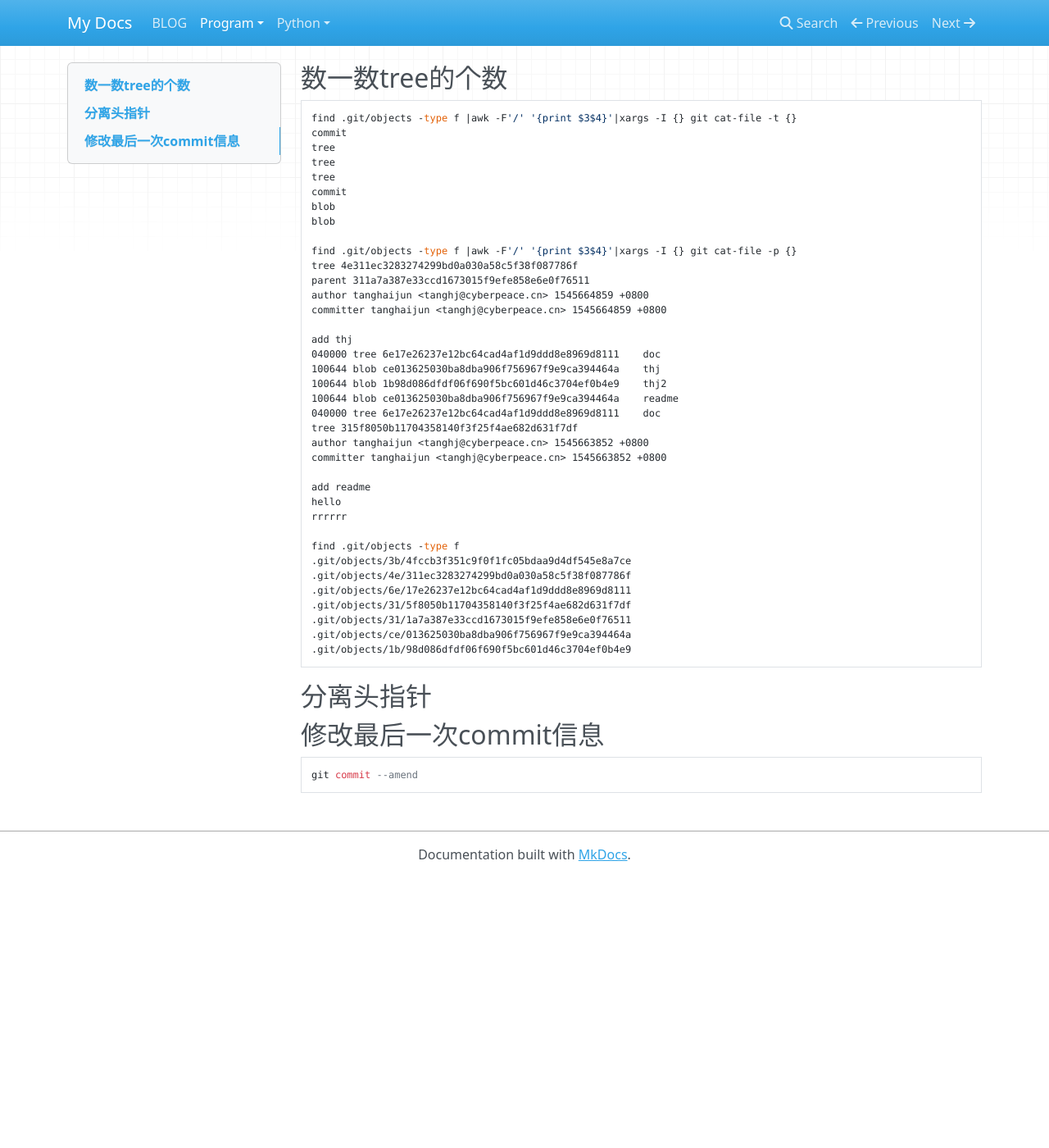
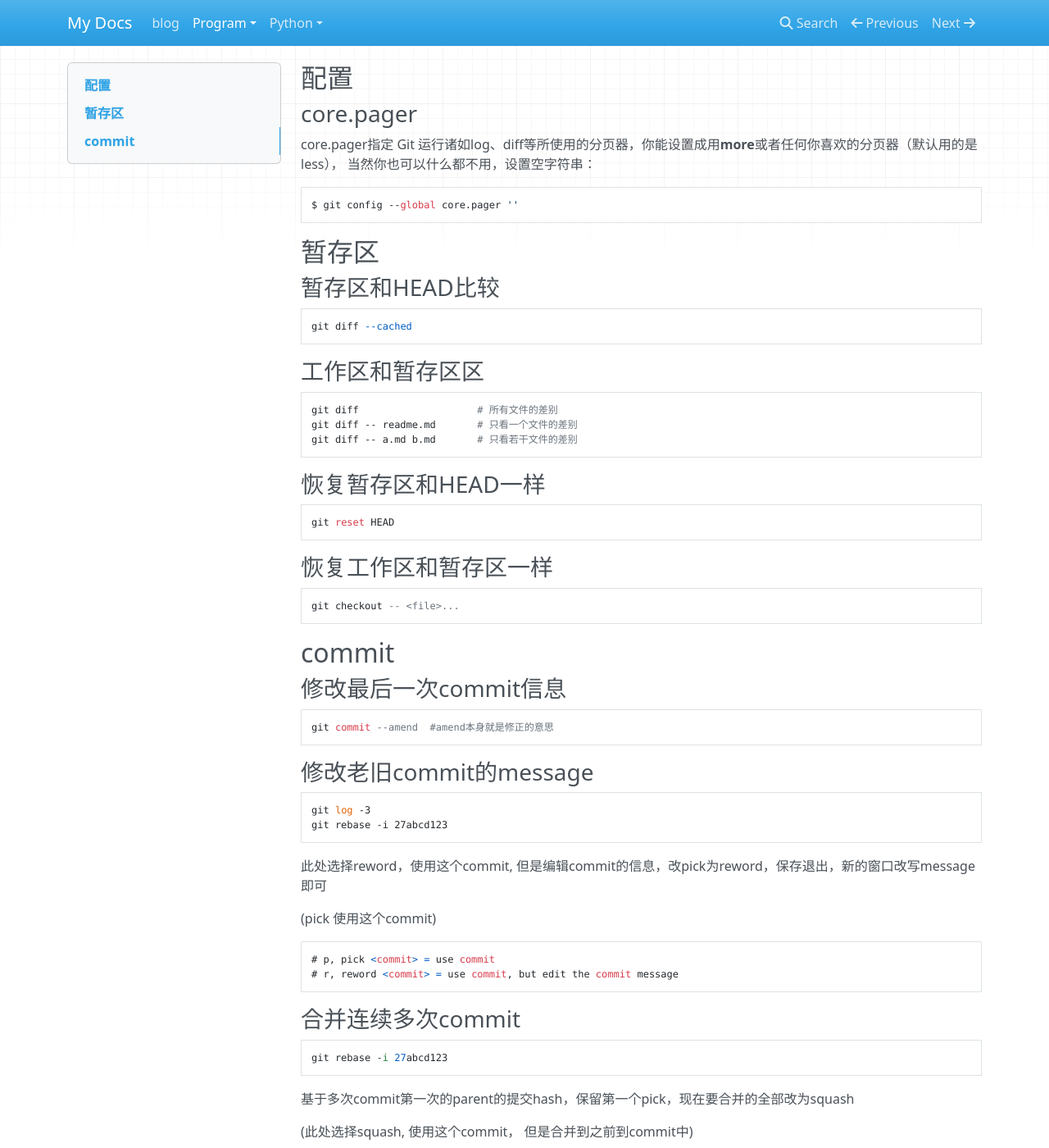
Before and after one commit to thj8/blog, an MkDocs documentation site: the page built from docs/program/git.md, in a window 1280 px wide and 1400 px high. Shown: the whole window at 82% size. Built offline with MkDocs 1.6.1, drawn with Linux system fonts in a browser that asks for light colours; nearby versions of some CDN libraries; some of the changed text lies outside the part shown.

Commit message:
add some content in git.md

````diff
--- a/docs/program/git.md
+++ b/docs/program/git.md
@@ -1,49 +1,68 @@
-## 数一数tree的个数
 
-```shell
-find .git/objects -type f |awk -F'/' '{print $3$4}'|xargs -I {} git cat-file -t {}
-commit
-tree
-tree
-tree
-commit
-blob
-blob
+## 配置
+### core.pager
+core.pager指定 Git 运行诸如log、diff等所使用的分页器，你能设置成用**more**或者任何你喜欢的分页器（默认用的是less）， 当然你也可以什么都不用，设置空字符串：
 
-find .git/objects -type f |awk -F'/' '{print $3$4}'|xargs -I {} git cat-file -p {}
-tree 4e311ec3283274299bd0a030a58c5f38f087786f
-parent 311a7a387e33ccd1673015f9efe858e6e0f76511
-author tanghaijun <tanghj@cyberpeace.cn> 1545664859 +0800
-committer tanghaijun <tanghj@cyberpeace.cn> 1545664859 +0800
-
-add thj
-040000 tree 6e17e26237e12bc64cad4af1d9ddd8e8969d8111	doc
-100644 blob ce013625030ba8dba906f756967f9e9ca394464a	thj
-100644 blob 1b98d086dfdf06f690f5bc601d46c3704ef0b4e9	thj2
-100644 blob ce013625030ba8dba906f756967f9e9ca394464a	readme
-040000 tree 6e17e26237e12bc64cad4af1d9ddd8e8969d8111	doc
-tree 315f8050b11704358140f3f25f4ae682d631f7df
-author tanghaijun <tanghj@cyberpeace.cn> 1545663852 +0800
-committer tanghaijun <tanghj@cyberpeace.cn> 1545663852 +0800
-
-add readme
-hello
-rrrrrr
-
-find .git/objects -type f
-.git/objects/3b/4fccb3f351c9f0f1fc05bdaa9d4df545e8a7ce
-.git/objects/4e/311ec3283274299bd0a030a58c5f38f087786f
-.git/objects/6e/17e26237e12bc64cad4af1d9ddd8e8969d8111
-.git/objects/31/5f8050b11704358140f3f25f4ae682d631f7df
-.git/objects/31/1a7a387e33ccd1673015f9efe858e6e0f76511
-.git/objects/ce/013625030ba8dba906f756967f9e9ca394464a
-.git/objects/1b/98d086dfdf06f690f5bc601d46c3704ef0b4e9
+```
+$ git config --global core.pager ''
 ```
 
-## 分离头指针
+## 暂存区
 
-## 修改最后一次commit信息
+### 暂存区和HEAD比较
+```
+git diff --cached
+```
+
+### 工作区和暂存区区
+```
+git diff                    # 所有文件的差别
+git diff -- readme.md       # 只看一个文件的差别
+git diff -- a.md b.md       # 只看若干文件的差别
+```
+
+### 恢复暂存区和HEAD一样
+```
+git reset HEAD
+```
+
+### 恢复工作区和暂存区一样
+```
+git checkout -- <file>...
+```
+
+## commit
+
+### 修改最后一次commit信息
 
 ```
-git commit --amend
+git commit --amend  #amend本身就是修正的意思
 ```
+
+### 修改老旧commit的message
+
+```
+git log -3
+git rebase -i 27abcd123
+```
+此处选择reword，使用这个commit, 但是编辑commit的信息，改pick为reword，保存退出，新的窗口改写message即可
+
+(pick 使用这个commit)
+```
+# p, pick <commit> = use commit
+# r, reword <commit> = use commit, but edit the commit message
+```
+
+### 合并连续多次commit
+```
+git rebase -i 27abcd123
+```
+基于多次commit第一次的parent的提交hash，保留第一个pick，现在要合并的全部改为squash
+
+(此处选择squash, 使用这个commit， 但是合并到之前到commit中)
+```
+# s, squash <commit> = use commit, but meld into previous commit
+```
+
+### 合并非连续多次commit
+选择多次commit的第一次的parent的提交hash，移动后面非连续的commit到第一行下面，并全部改为squash
````
Also changed, not shown: docs/index.md (+4 -1 lines).
